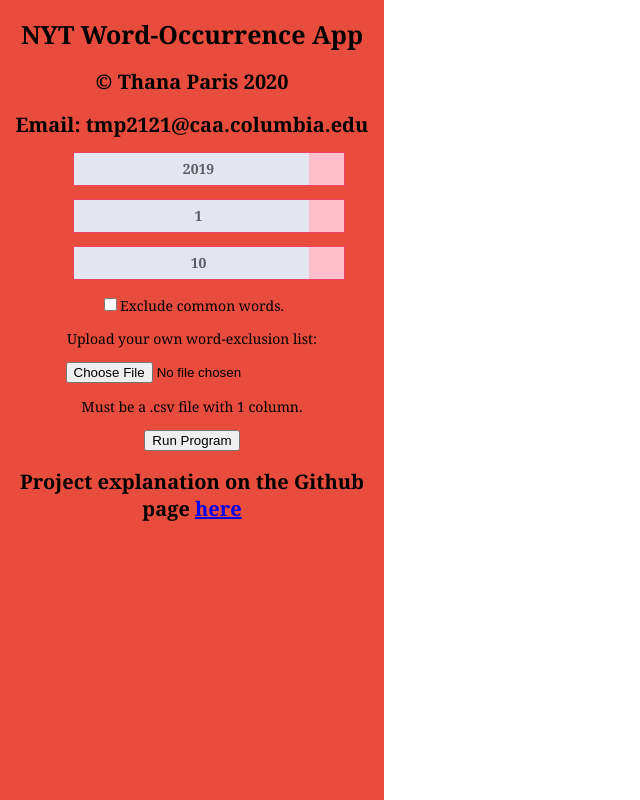
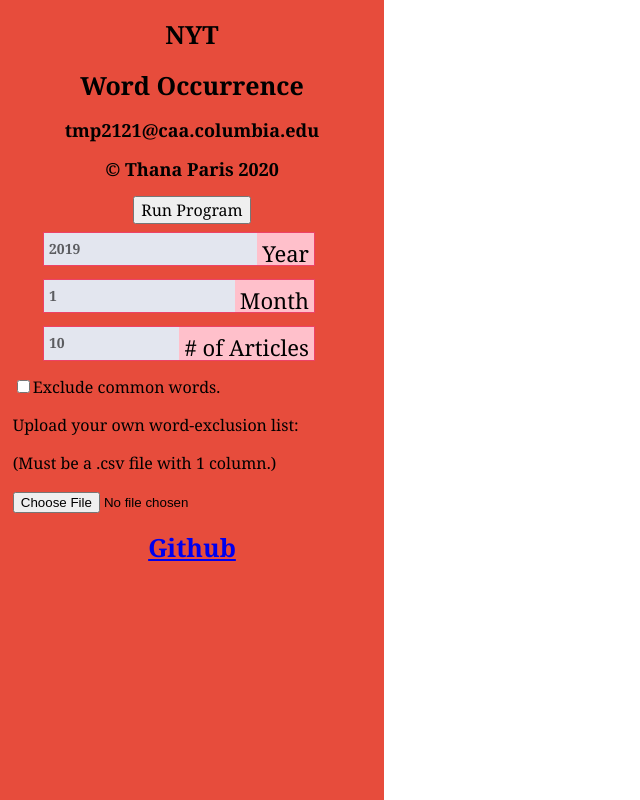
Before and after one commit to Paristha/node_web_scraper, a website: page app.html in a window 1280 px wide. Shown: the whole page, without its empty margins (0-640 px from the left). Drawn offline with Linux system fonts and the light colour scheme.

Commit message:
html update, errors, ps script
html visually improved adding labels for search fields and changing layout, error handling added--errors now display on the right hand of the page where the chart loads, powershell script written to automatically compress files to .zip archive for AWS Elastic Beanstalk deployment

```diff
--- a/app.html
+++ b/app.html
@@ -17,7 +17,7 @@
         margin: 0px;
         padding: 0px;
         background: #e74c3c;
-        font-size: 14px;
+        font-size: 16px;
         font-family: 'Georgia', serif;
       }
 
@@ -25,10 +25,11 @@
         width:300px;
         margin:3% auto;
       }
+
       .dropdown dd {
         display: block;
         position: absolute;
-        left: 0%;
+
         top: -0.8em;
       }
       .dropdown dd, .dropdown dt, .dropdown ul {
@@ -69,14 +70,32 @@
         width:250px;
       }
       .dropdown dt a:after {
-        content: '';
+
         background: #ffc0cb;
         position: absolute;
         height: 32px;
         position: absolute;
         right: 0;
         top: 0;
-        width: 35px;
+        padding: 5px;
+      }
+      .dropdown dt .year-select:after {
+        content: 'Year';
+        font-size: 22px;
+        font-family: 'Georgia', serif;
+        color: black;
+      }
+      .dropdown dt .month-select:after {
+        content: 'Month';
+        font-size: 22px;
+        font-family: 'Georgia', serif;
+        color: black;
+      }
+      .dropdown dt .sampling-select:after {
+        content: '# of Articles';
+        font-size: 22px;
+        font-family: 'Georgia', serif;
+        color: black;
       }
       .dropdown dd ul {
         background: #f0f2f7;
@@ -137,9 +156,9 @@
 
       /* Control the left side */
       .left {
-        left: 0;
-        width: 30%;
-        text-align: center
+        left: 1%;
+        width: 28%;
+        text-align: left
       }
 
       .right {
@@ -188,14 +207,27 @@
       }
 
       h1 {
+        text-align: center;
         font-size: 25px;
       }
       h2 {
-        font-size: 20px;
+        text-align: center;
+        font-size: 18px;
+      }
+      h3 {
+        font-size: 10px;
       }
 
       .switch {
         display: none;
+      }
+
+      .search {
+        margin:0 auto;
+        display:block;
+        font-size: 16px;
+        font-family: 'Georgia', serif;
+        color: black;
       }
 
     </style>
@@ -233,12 +265,14 @@
       });
     </script>
     <div class="split left">
-      <h1>NYT Word-Occurrence App</h1>
+      <h1>NYT</h1>
+      <h1> Word Occurrence</h1>
+      <h2>tmp2121@caa.columbia.edu</h2>
       <h2>© Thana Paris 2020</h2>
-      <h2>Email: tmp2121@caa.columbia.edu</h2>
+      <button type="button" class="search" onclick="runSearch()">Run Program</button>
       <div class="wrapper">
         <dl id="year-select" class="dropdown">
-            <dt><a href="javascript:void(0);"><span><span>2019</span></span></a></dt>
+            <dt><a href="javascript:void(0);" class="year-select"><span><span>2019</span></span></a></dt>
             <dd>
               <ul style="display: none;">
                 <li><a href="javascript:void(0);"><span>2019</span></a></li>
@@ -258,7 +292,7 @@
       </div>
       <div class="wrapper">
         <dl id="month-select" class="dropdown">
-            <dt><a href="javascript:void(0);"><span><span>1</span></span></a></dt>
+            <dt><a href="javascript:void(0);" class="month-select"><span><span>1</span></span></a></dt>
             <dd>
               <ul style="display: none;">
                 <li><a href="javascript:void(0);"><span>1</span></a></li>
@@ -279,7 +313,7 @@
       </div>
       <div class="wrapper">
         <dl id="sampling-select" class="dropdown">
-            <dt><a href="javascript:void(0);"><span><span>10</span></span></a></dt>
+            <dt><a href="javascript:void(0);" class="sampling-select"><span><span>10</span></span></a></dt>
             <dd>
               <ul style="display: none;">
                 <li><a href="javascript:void(0);"><span>10</span></a></li>
@@ -291,8 +325,9 @@
       </div>
       <label><input id="wordExclusion" type="checkbox" />Exclude common words.</label>
       <p>Upload your own word-exclusion list:</p>
+      <p>(Must be a .csv file with 1 column.)</p>
       <label><input type="file" name="wordExclusionList" onchange="saveList(this)"></label>
-      <p>Must be a .csv file with 1 column.</p>
+
       <script>
         async function saveList(inp)
         {
@@ -316,7 +351,7 @@
 
         }
       </script>
-      <button type="button" class="search" onclick="runSearch()">Run Program</button>
+
       <script>
         function runSearch() {
           $('.switch').hide();
@@ -350,11 +385,13 @@
           }
         }
       </script>
-      <h2>Project explanation on the Github page <a href="https://github.com/Paristha/node_web_scraper">here</a></h2>
+      <h1><a href="https://github.com/Paristha/node_web_scraper">Github</a></h1>
+
     </div>
 
     <div class="split right">
       <div class="right-wr">
+        <h3 id="error"></h3>
         <div class="chart-wr">
           <canvas class="chart" id="occurrence" width="90%" height="60%" style="position: absolute; left: 8%; top:8%;"></canvas>
           <canvas class="chart" id="zipf" width="90%" height="60%" style="position: absolute; left: 8%; top: 8%;"></canvas>
```
Also changed, not shown: app.js (+37 -23 lines), package.json (+4 -4 lines), 4 other files.
